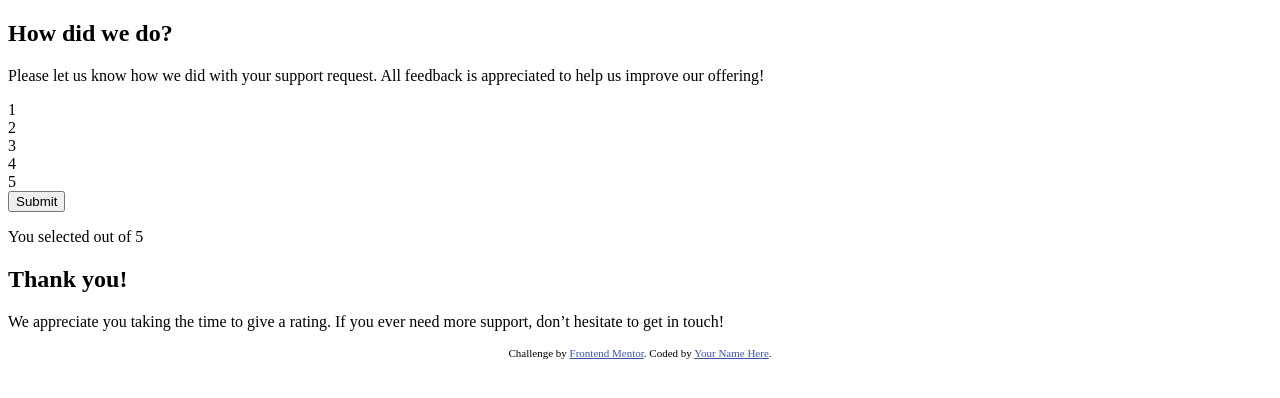
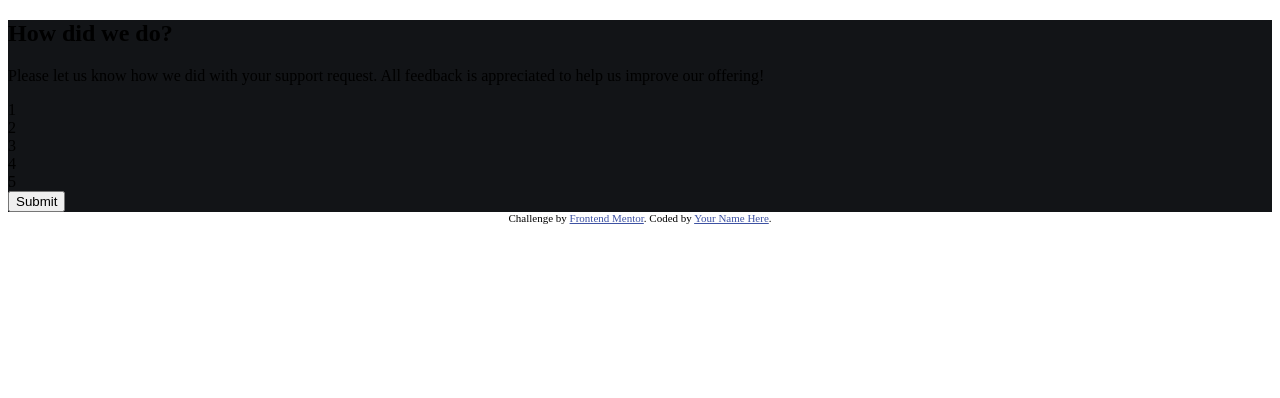
Before and after one commit to Kmolina009/Interactive-rating-component, a plain HTML site: page index.html in a window 1280 px wide. Drawn offline with Linux system fonts and the light colour scheme.

Commit message:
Added stylesheet, chan

```diff
--- a/index.html
+++ b/index.html
@@ -4,7 +4,7 @@
     <meta charset="UTF-8" />
     <meta name="viewport" content="width=device-width, initial-scale=1.0" />
     <!-- displays site properly based on user's device -->
-
+<link rel="stylesheet" href="style.css">
     <link
       rel="icon"
       type="image/png"
--- /dev/null
+++ b/style.css
@@ -0,0 +1,9 @@
+/* TODO - Add Custom Attributes
+        - Add reset.css */
+main{
+    background-color:hsl(216, 12%, 8%)
+}
+.thank-you-confirmation{
+/* Hide it for now */
+display: none;
+}
```
